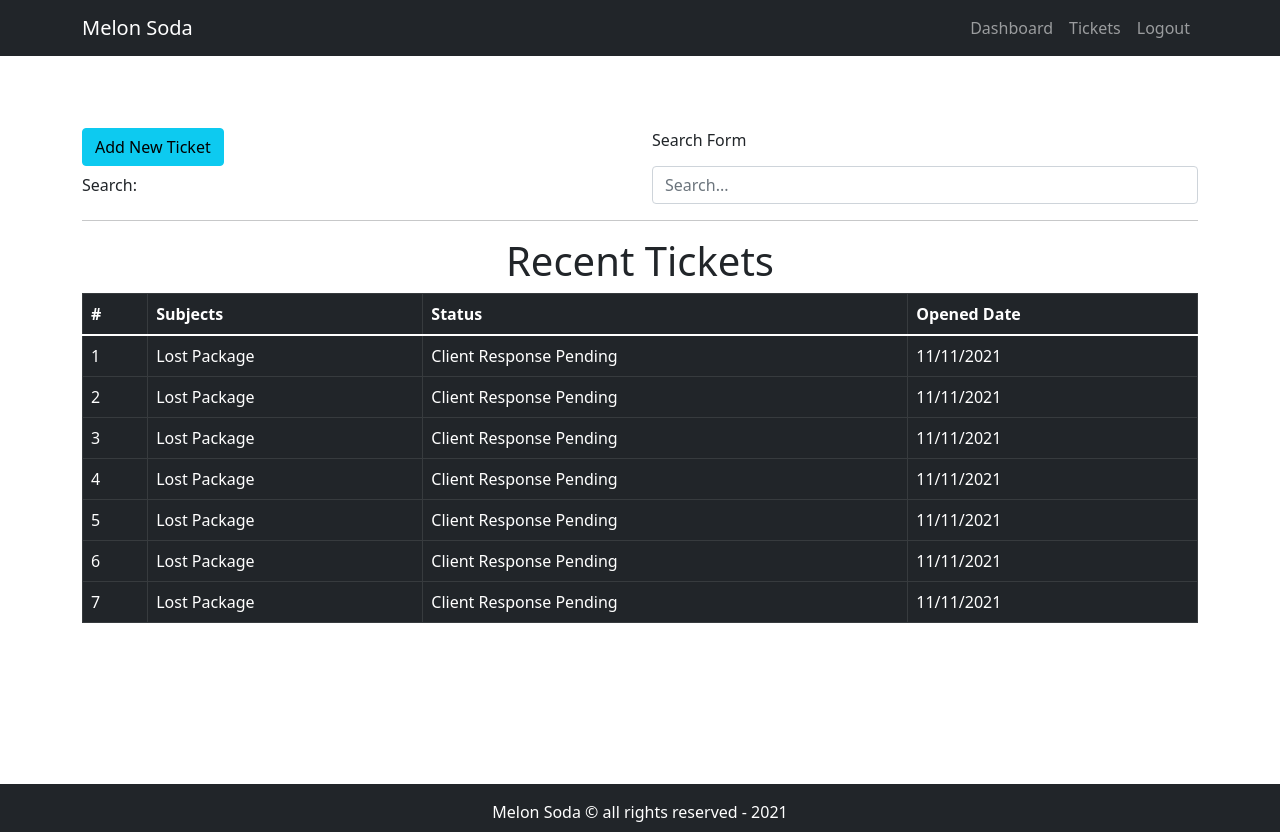
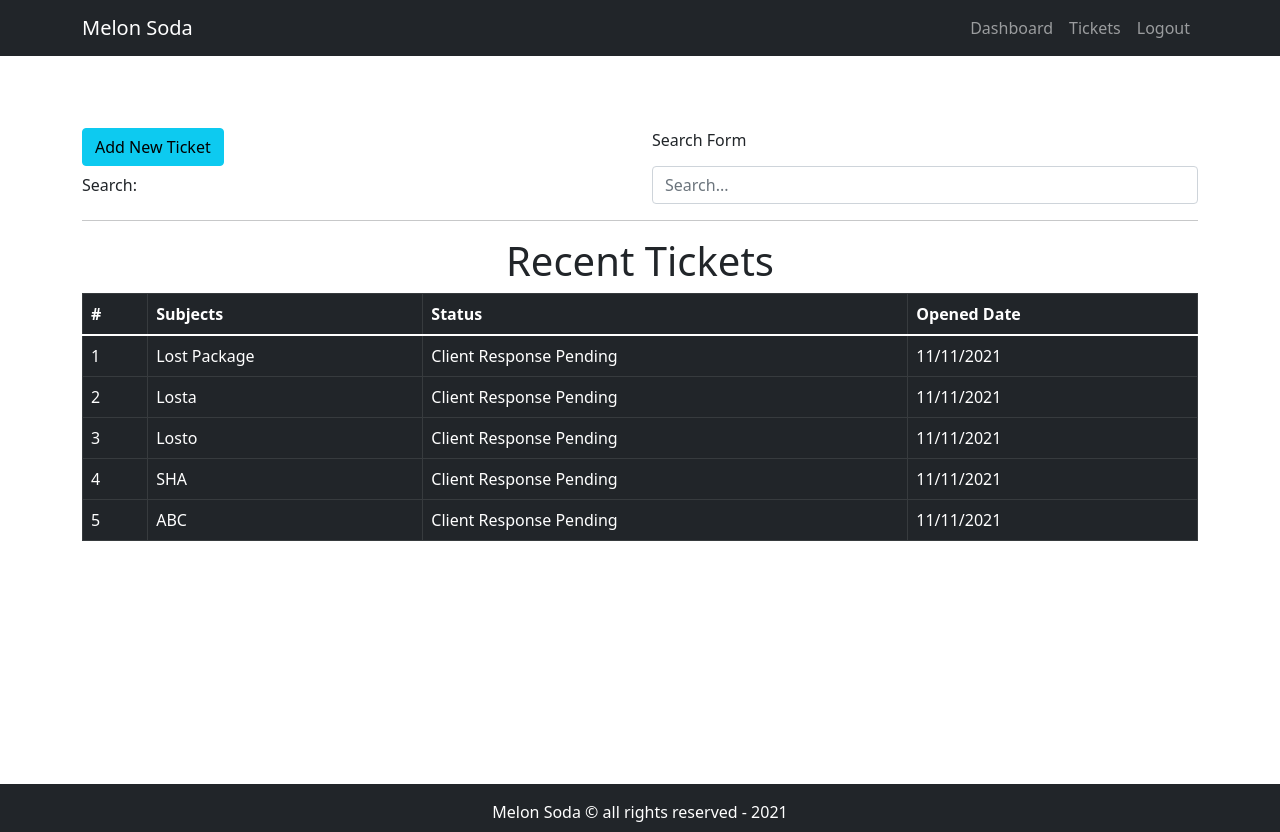
Before and after one commit to Daniel-Aguila/Melon_Soda, a React (Create React App) app in the folder frontend/: page / in a window 1280 px wide. Built offline with nearby package versions, Linux system fonts and the light colour scheme.

Commit message:
You can now filter tickets by subject line

```diff
--- a/frontend/src/assets/data/dummy-tickets.json
+++ b/frontend/src/assets/data/dummy-tickets.json
@@ -7,37 +7,24 @@
     },
     {
         "id":2,
-        "subject": "Lost Package",
+        "subject": "Losta",
         "status": "Client Response Pending",
         "addedAt": "11/11/2021"
     },
     {
         "id":3,
-        "subject": "Lost Package",
+        "subject": "Losto",
         "status": "Client Response Pending",
         "addedAt": "11/11/2021"
     },
     {
         "id":4,
-        "subject": "Lost Package",
+        "subject": "SHA",
         "status": "Client Response Pending",
         "addedAt": "11/11/2021"
-    },
-    {
+    },{
         "id":5,
-        "subject": "Lost Package",
-        "status": "Client Response Pending",
-        "addedAt": "11/11/2021"
-    },
-    {
-        "id":6,
-        "subject": "Lost Package",
-        "status": "Client Response Pending",
-        "addedAt": "11/11/2021"
-    },
-    {
-        "id":7,
-        "subject": "Lost Package",
+        "subject": "ABC",
         "status": "Client Response Pending",
         "addedAt": "11/11/2021"
     }
--- a/frontend/src/components/TicketList.comp.js
+++ b/frontend/src/components/TicketList.comp.js
@@ -5,7 +5,7 @@ import PropTypes from 'prop-types';
 import {TicketTable} from '../components/TicketTable.comp'
 import tickets from '../assets/data/dummy-tickets.json'
 
-export const TicketListTable = ({handleOnChange, search}) =>{
+export const TicketListTable = ({handleOnChange, search, displayTicket}) =>{
     return(
     <Container>
         <Row>
@@ -23,7 +23,7 @@ export const TicketListTable = ({handleOnChange, search}) =>{
         <hr/>
         <Row>
             <Col>
-                <TicketTable tickets={tickets}/>
+                <TicketTable tickets={displayTicket}/>
             </Col>
         </Row>
     </Container>
--- a/frontend/src/components/TicketTable.comp.js
+++ b/frontend/src/components/TicketTable.comp.js
@@ -1,5 +1,7 @@
 import React from 'react';
 import {Table} from 'react-bootstrap';
+import PropTypes from 'prop-types';
+
 export const TicketTable = ({tickets}) =>{
     return (
         <div>
@@ -42,3 +44,7 @@ export const TicketTable = ({tickets}) =>{
         </div>
     )
 }
+
+TicketTable.propTypes = {
+    tickets: PropTypes.array.isRequired,
+};
--- a/frontend/src/pages/TicketLists.page.js
+++ b/frontend/src/pages/TicketLists.page.js
@@ -1,33 +1,32 @@
 import React from 'react';
-import {Container, Row, Col} from 'react-bootstrap';
 import {TicketListTable} from '../components/TicketList.comp'
 import { useState } from 'react';
 import { useEffect } from 'react';
+import tickets from '../assets/data/dummy-tickets.json'
 
 export const TicketLists = () =>{
     const [search, setSearch] = useState('');
+    const [result, setResult] = useState(tickets);
 
-    useEffect(()=>{},[search]);
+    useEffect(()=>{},[search, result]);
+
+    const searchTicket = (search_) => {
+        const displayTickets = tickets.filter((row)=>row.subject.toLowerCase().includes(search_.toLowerCase()));
+
+        setResult(displayTickets);
+        console.log(displayTickets);
+    };
 
     const handleOnChange = event =>{
-        const {name, value} = event.target
+        const {value} = event.target
 
-        switch(name){
-            //Everytime it is an email/password, the value is set to its designated variable
-            //using the setState function
-            //for example, setEmail(value) where value = 'value_' will set the email variable to 'variable_'
-            case 'search':
-                setSearch(value)
-                break
-            default:
-                break
-        }
-        console.log(name, value);
+        setSearch(value)
+        searchTicket(value)
     };
 
     return(
         <div>
-            <TicketListTable handleOnChange={handleOnChange} search={search}/>
+            <TicketListTable handleOnChange={handleOnChange} search={search} displayTicket={result}/>
         </div>
     )
 }
```
